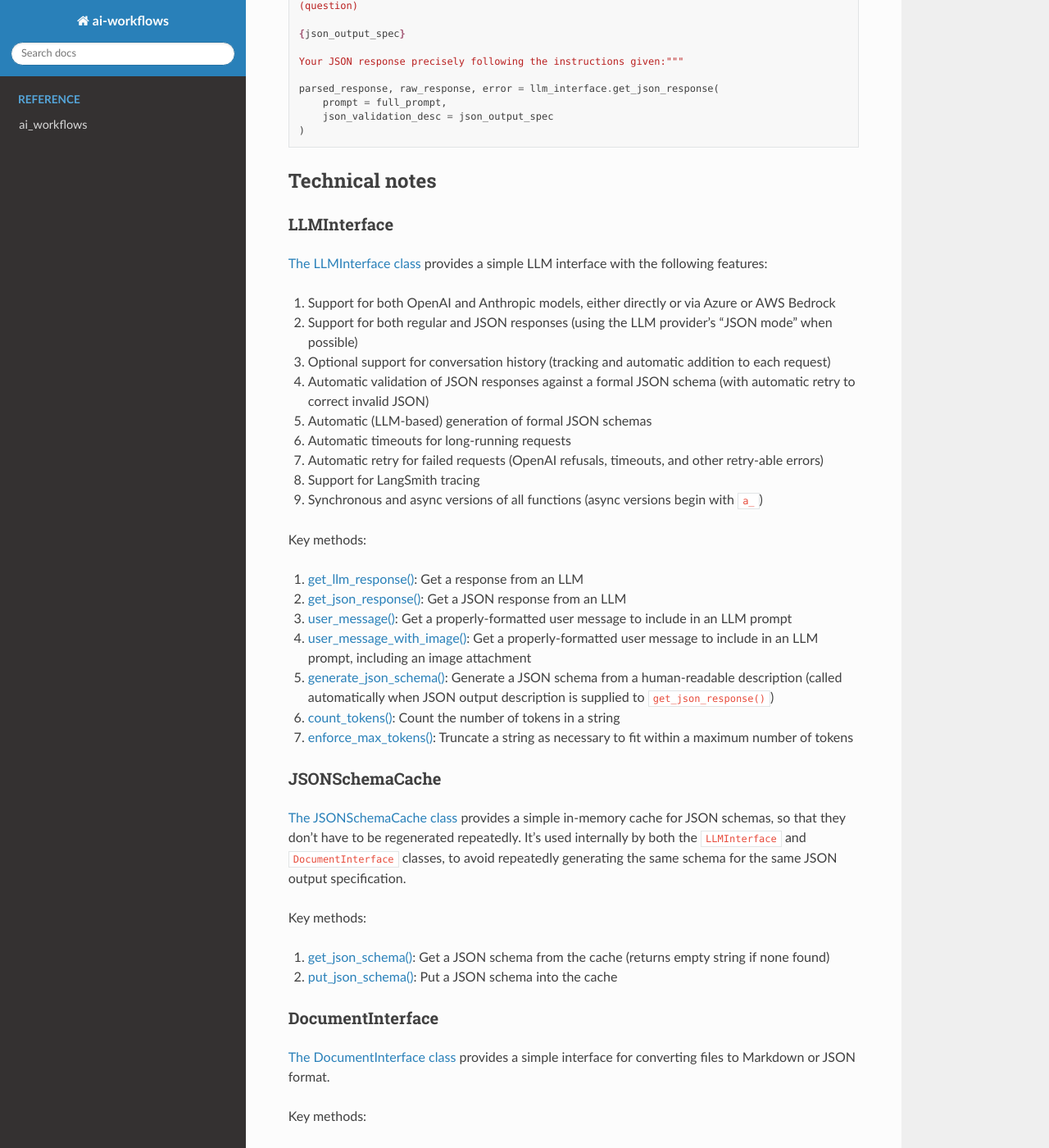
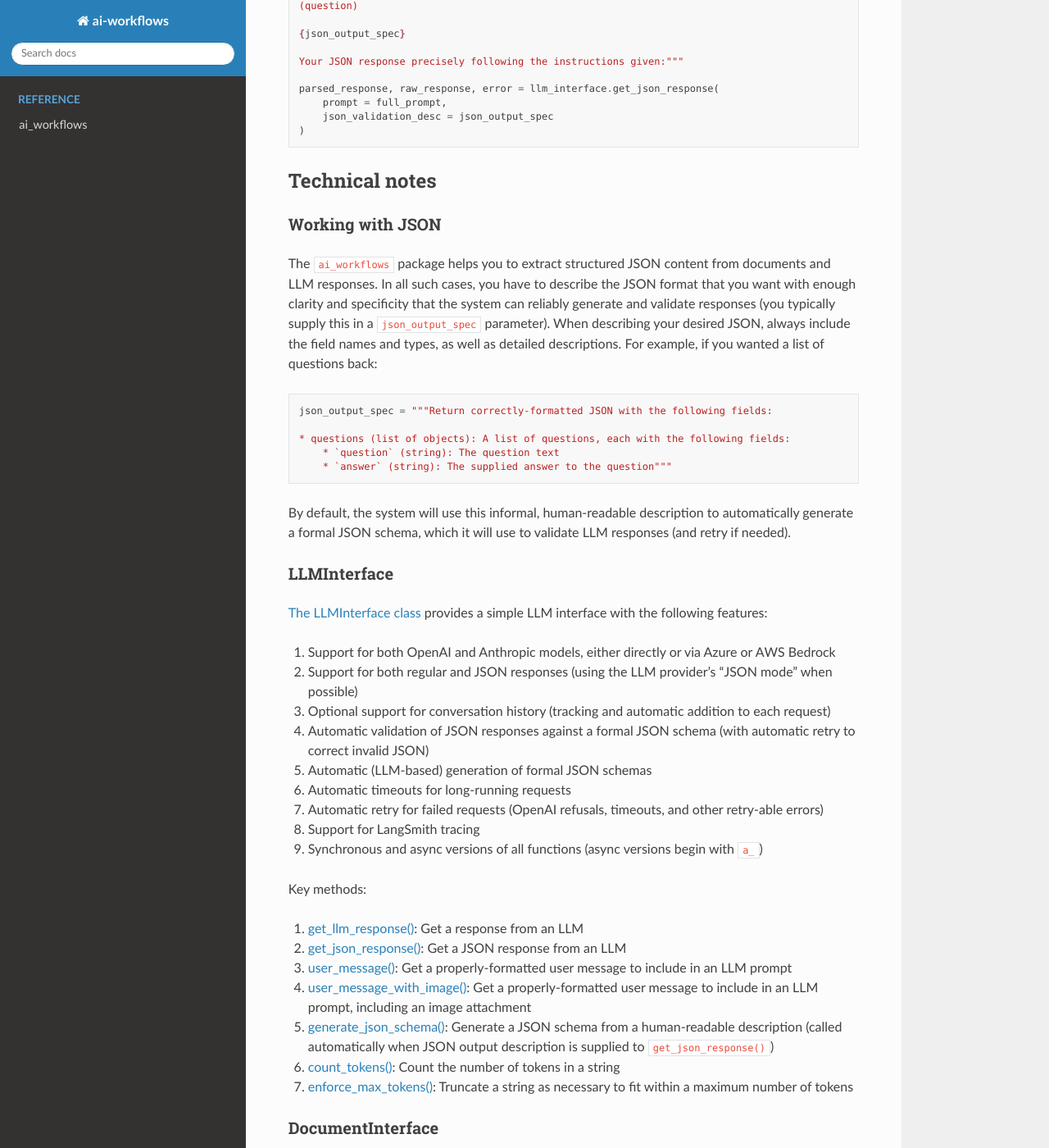
Before and after one commit to higherbar-ai/ai-workflows, a Sphinx documentation site: the page built from docs/source/index.rst, in a window 1280 px wide and 1400 px high, scrolled down 3879 px. Shown: the whole window at 82% size. Built offline with Sphinx 7.4.7 and the Read the Docs theme 3.1.0, drawn with Linux system fonts in a browser that asks for light colours; some of the changed text lies outside the part shown.

Commit message:
Updated HTML processing to use Unstructured but preprocess to convert description list items (which Unstructured doesn't support). Also fixed non-JSON LLM requests not to use JSON mode. Also added notebook and instructions for assembling custom GPT materials. Also made several other tweaks, bumped version, and updated the docs.

```diff
--- a/README.rst
+++ b/README.rst
@@ -9,8 +9,9 @@
 leverage LLMs in repeatable, reliable, and transparent ways. See
 `this blog post <https://www.linkedin.com/pulse/repeatable-reliable-transparent-graduating-from-ai-workflows-robert-nb4ge/>`_
 for a discussion,
-`here <https://ai-workflows.readthedocs.io/>`_
-for the full documentation, and here for example Jupyter notebooks:
+`here for the full documentation <https://ai-workflows.readthedocs.io/>`_, and
+`here for a custom GPT <https://chatgpt.com/g/g-67586f2d154081918b6ee65b868e859e-ai-workflows-coding-assistant>`_
+that can help you use this package. If you learn best by example, see these:
 
 #. `example-doc-conversion.ipynb <https://github.com/higherbar-ai/ai-workflows/blob/main/src/example-doc-conversion.ipynb>`_:
    loading different file formats and converting them into a Markdown syntax that LLMs can understand.
@@ -21,7 +22,8 @@
 
 Tip: if you're not completely comfortable working in Python, use
 `GitHub Copilot in VS Code <https://code.visualstudio.com/docs/copilot/setup>`_
-or Gemini as a copilot in `Google Colab <https://colab.google/>`_.
+or Gemini as a copilot in `Google Colab <https://colab.google/>`_. Also do make use of
+`this custom GPT coding assistant <https://chatgpt.com/g/g-67586f2d154081918b6ee65b868e859e-ai-workflows-coding-assistant>`_.
 
 Installation
 ------------
@@ -188,6 +190,24 @@
 Technical notes
 ---------------
 
+Working with JSON
+^^^^^^^^^^^^^^^^^
+
+The ``ai_workflows`` package helps you to extract structured JSON content from documents and LLM responses. In all such
+cases, you have to describe the JSON format that you want with enough clarity and specificity that the system can
+reliably generate and validate responses (you typically supply this in a ``json_output_spec`` parameter). When describing
+your desired JSON, always include the field names and types, as well as detailed descriptions. For example, if you
+wanted a list of questions back::
+
+    json_output_spec = """Return correctly-formatted JSON with the following fields:
+
+    * questions (list of objects): A list of questions, each with the following fields:
+        * `question` (string): The question text
+        * `answer` (string): The supplied answer to the question"""
+
+By default, the system will use this informal, human-readable description to automatically generate a formal JSON
+schema, which it will use to validate LLM responses (and retry if needed).
+
 LLMInterface
 ^^^^^^^^^^^^
 
@@ -237,22 +257,6 @@
 #. `enforce_max_tokens() <https://ai-workflows.readthedocs.io/en/latest/ai_workflows.llm_utilities.html#ai_workflows.llm_utilities.LLMInterface.enforce_max_tokens>`_:
    Truncate a string as necessary to fit within a maximum number of tokens
 
-JSONSchemaCache
-^^^^^^^^^^^^^^^
-
-`The JSONSchemaCache class <https://ai-workflows.readthedocs.io/en/latest/ai_workflows.llm_utilities.html#ai_workflows.llm_utilities.JSONSchemaCache>`_
-provides a simple in-memory cache for JSON schemas, so that they don't have to be
-regenerated repeatedly. It's used internally by both the ``LLMInterface`` and ``DocumentInterface`` classes, to avoid
-repeatedly generating the same schema for the same JSON output specification.
-
-Key methods:
-
-#. `get_json_schema() <https://ai-workflows.readthedocs.io/en/latest/ai_workflows.llm_utilities.html#ai_workflows.llm_utilities.JSONSchemaCache.get_json_schema>`_:
-   Get a JSON schema from the cache (returns empty string if none found)
-
-#. `put_json_schema() <https://ai-workflows.readthedocs.io/en/latest/ai_workflows.llm_utilities.html#ai_workflows.llm_utilities.JSONSchemaCache.put_json_schema>`_:
-   Put a JSON schema into the cache
-
 DocumentInterface
 ^^^^^^^^^^^^^^^^^
 
@@ -273,6 +277,9 @@
 
 #. `markdown_to_text() <https://ai-workflows.readthedocs.io/en/latest/ai_workflows.document_utilities.html#ai_workflows.document_utilities.DocumentInterface.markdown_to_text>`_:
    Convert a Markdown string to plain text
+
+#. `merge_dicts() <https://ai-workflows.readthedocs.io/en/latest/ai_workflows.document_utilities.html#ai_workflows.document_utilities.DocumentInterface.merge_dicts>`_:
+   Merge a list of dictionaries into a single dictionary (handy for merging the results from `x_to_json()` methods)
 
 Markdown conversion
 """""""""""""""""""
@@ -334,16 +341,37 @@
 
 #. ``json_context``: a description of the file's content, to help the LLM understand what it's looking at
 #. ``json_job``: a description of the task you want the LLM to perform (e.g., extracting survey questions)
-#. ``json_output_spec``: a description of the output you expect from the LLM
+#. ``json_output_spec``: a description of the output you expect from the LLM (see discussion further above)
 #. ``json_output_schema``: optionally, a formal JSON schema to validate the LLM's output; by
    default, this will be automatically generated based on your ``json_output_spec``, but you can specify your own
    schema or explicitly pass None if you want to disable JSON validation (if JSON validation isn't disabled, the
    ``LLMInterface`` default is to retry twice if the LLM output doesn't parse or match the schema, but you can change
    this behavior by specifying the ``json_retries`` parameter in the ``LLMInterface`` constructor)
 
-The more detail you provide, the better the LLM will do at the JSON conversion.
+The more detail you provide, the better the LLM will do at the JSON conversion. If you find that things aren't working
+well, try including some few-shot examples in the ``json_output_spec`` parameter.
 
-If you find that things aren't working well, try including some few-shot examples in the ``json_output_spec`` parameter.
+Note that the JSON conversion methods return a *list* of ``dict`` objects, one for each batch or LLM call. This is
+because, for all but the shortest documents, conversion will take place in multiple batches. One ``dict``, following
+your requested format, is returned for each batch. You can process these returned dictionaries separately, merge them
+yourself, or use the handy ``DocumentInterface.merge_dicts()`` method to automatically merge them together into a single
+dictionary.
+
+JSONSchemaCache
+^^^^^^^^^^^^^^^
+
+`The JSONSchemaCache class <https://ai-workflows.readthedocs.io/en/latest/ai_workflows.llm_utilities.html#ai_workflows.llm_utilities.JSONSchemaCache>`_
+provides a simple in-memory cache for JSON schemas, so that they don't have to be
+regenerated repeatedly. It's used internally by both the ``LLMInterface`` and ``DocumentInterface`` classes, to avoid
+repeatedly generating the same schema for the same JSON output specification.
+
+Key methods:
+
+#. `get_json_schema() <https://ai-workflows.readthedocs.io/en/latest/ai_workflows.llm_utilities.html#ai_workflows.llm_utilities.JSONSchemaCache.get_json_schema>`_:
+   Get a JSON schema from the cache (returns empty string if none found)
+
+#. `put_json_schema() <https://ai-workflows.readthedocs.io/en/latest/ai_workflows.llm_utilities.html#ai_workflows.llm_utilities.JSONSchemaCache.put_json_schema>`_:
+   Put a JSON schema into the cache
 
 Known issues
 ^^^^^^^^^^^^
@@ -414,6 +442,7 @@
     a. ``cd docs``
     b. ``SPHINX_APIDOC_OPTIONS=members,show-inheritance sphinx-apidoc -o source ../src/ai_workflows --separate --force``
     c. ``make clean html``
+#. Use the `assemble-gpt-materials.ipynb` notebook to update the custom GPT coding assistant
 
 To rebuild the distribution packages:
 
--- a/docs/source/conf.py
+++ b/docs/source/conf.py
@@ -16,7 +16,7 @@
 project = 'ai-workflows'
 copyright = '2024, Higher Bar AI, PBC'
 author = 'Higher Bar AI, PBC'
-release = '0.21.0'
+release = '0.22.0'
 
 
 # -- General configuration ---------------------------------------------------
--- a/setup.py
+++ b/setup.py
@@ -20,7 +20,7 @@
 
 setup(
     name='py-ai-workflows',
-    version='0.21.0',
+    version='0.22.0',
     packages=find_packages(where='src'),
     package_dir={'': 'src'},
     python_requires='>=3.10',
```
Also changed, not shown: src/assemble-gpt-materials.ipynb (added), src/example-testing.ipynb, 2 other files.
